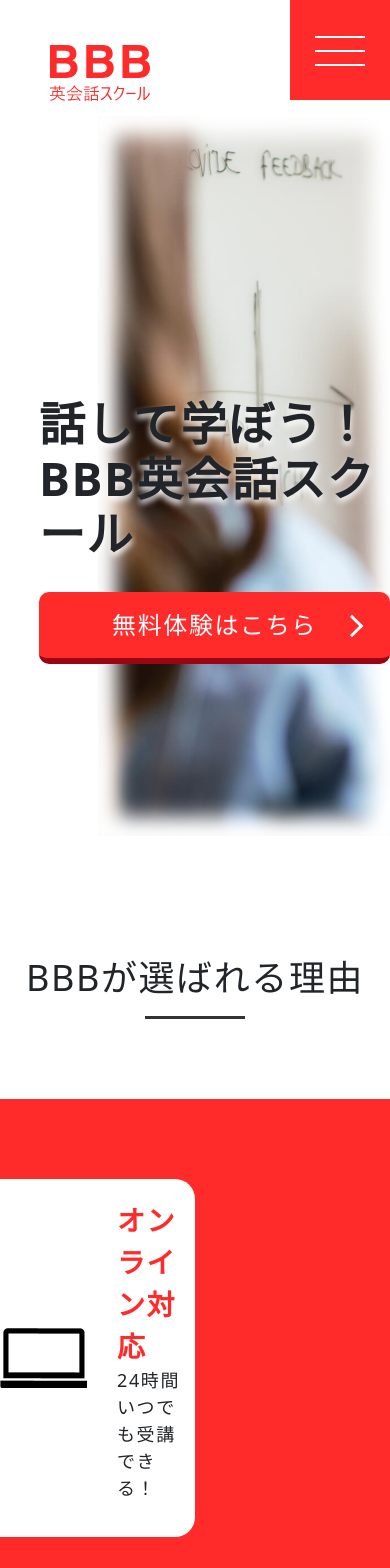
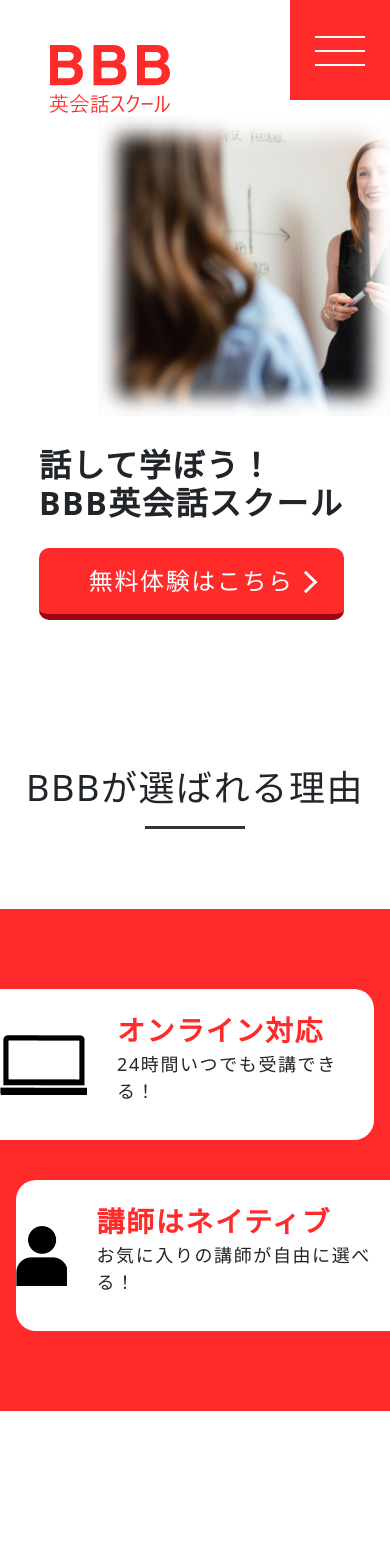
Before and after one commit to Ocha-Misaki/css_practice_English_school, a plain HTML site: page index.html in a window 390 px wide. Shown: the top 1568 px of the page. Drawn offline with nearby package versions, Linux system fonts and the light colour scheme.

Commit message:
レスポンシブ対応（途中）

```diff
--- a/style.css
+++ b/style.css
@@ -401,3 +401,57 @@ li a{
 .footer{
   background-color: #E8E8E8;
 }
+
+/*レスポンシブルデザイン */
+@media screen and (max-width: 900px){
+  body{
+    margin: 0;
+  }
+  .header-logo{
+    width: 120px;
+  }
+  .header-list.active ul{
+    margin: 150px auto 0 auto ;
+  }
+  .main-visual{
+    height: 490px;
+  }
+  .main-visual .fade-list img{
+    width: 100%;
+    height: 300px;
+  }
+  .main-visual-title{
+    font-size: 2rem;
+    margin: 50px auto 25px ;
+  }
+  .reason{
+    padding: 40px 0;
+  }
+  .reason .slide{
+    width: calc(100% - 16px);
+  }
+  @keyframes slide-left {
+    0% {
+      transform: translateX(-100%);
+    }
+    100% {
+      opacity: 1;
+      transform: translateX(0);
+    }
+  }
+  @keyframes slide-right {
+    0% {
+      transform: translateX(100%);
+    }
+    100% {
+      opacity: 1;
+      transform: translateX(16px);
+    }
+  }
+  .voice .student{
+    text-align: center;
+  }
+  .item-left .item-right{
+    margin-bottom: 40px;
+  }
+}
```
